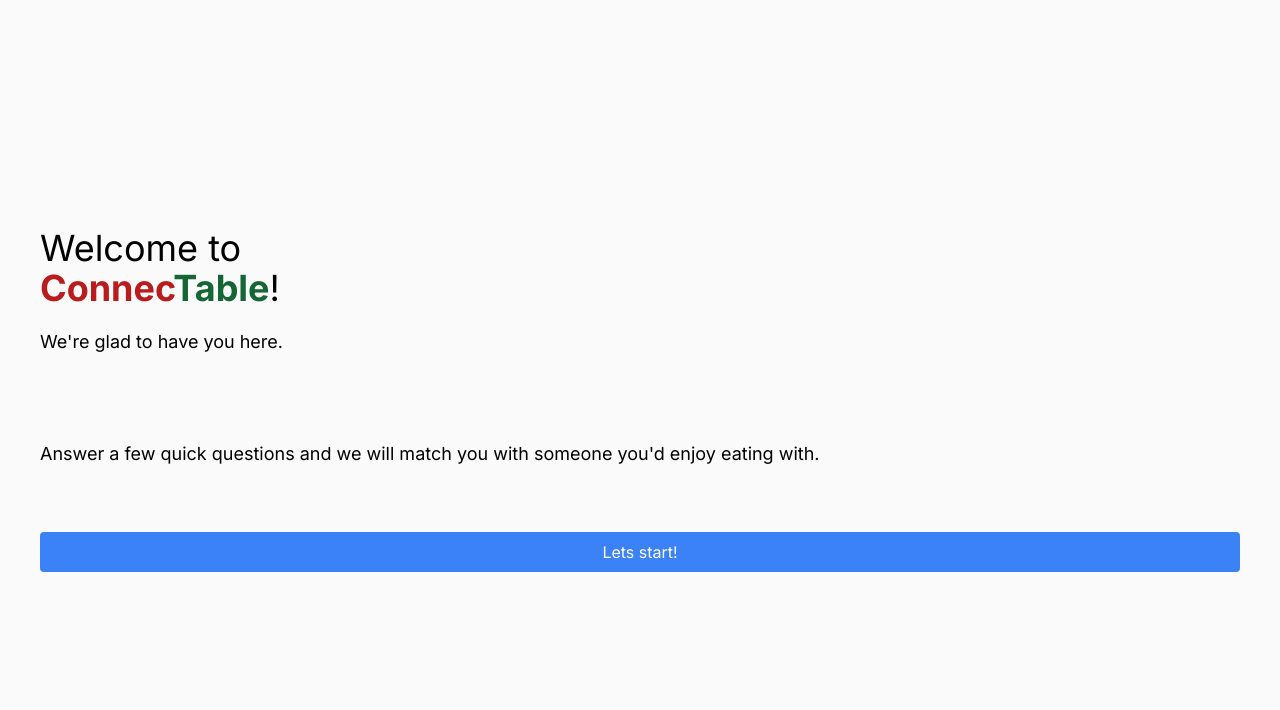
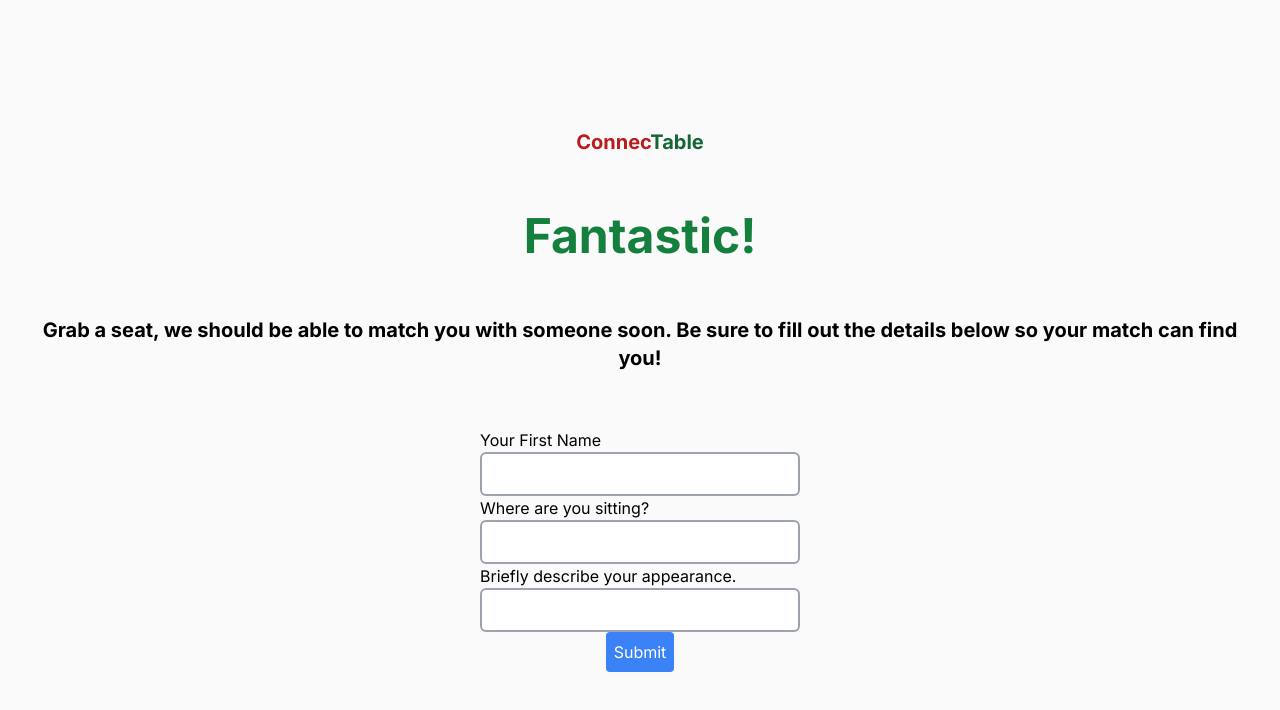
Before and after one commit to yuvraj-sarda/ConnecTable, a Next.js app: page /pairing in a window 1280 px wide. Shown: the top 710 px of the page. Built offline with nearby package versions, Linux system fonts and the light colour scheme; no server answers; the database is empty.

Commit message:
added pairing page

```diff
--- a/src/app/[eatery_id]/form/page.tsx
+++ b/src/app/[eatery_id]/form/page.tsx
@@ -133,12 +133,14 @@ function ConversationType({ setScreen, userData, setUserData }: any) {
   };
 
   const handleSubmit = () => {
-    if (matchFound(userData)) {
+    getUsers().then( (users) => {
+      if (users.length > 0) {
         router.push(`/match-found`);
       } else {
         // POST(userData);
         router.push(`/pairing`);
       }
+    })
   }
 
   return (
@@ -146,6 +148,7 @@ function ConversationType({ setScreen, userData, setUserData }: any) {
       <p className="font-bold text-xl">
         Finally, what kind of a conversation would you like to have today?
       </p>
+      <form>
         <div>
           <input type="radio" id="deep" value="snackable" onChange={handleChange}/>
           <label className="px-2">An easy, light conversation (a snackable chat!)</label>
@@ -164,6 +167,7 @@ function ConversationType({ setScreen, userData, setUserData }: any) {
         <button onClick={handleSubmit} className="bg-green-700 text-white rounded p-2 w-full">
           Find your match!
         </button>
+      </form>
     </div>
   );
 }
--- /dev/null
+++ b/src/app/pairing/page.tsx
@@ -0,0 +1,48 @@
+import { getUsers } from "../libs/getUsers";
+
+export default async function Pairing() {
+    const { users } = await getUsers();
+    const user = users[0];
+    const firstName = "Yuvraj";
+    const interests = ["Sports", "Music", "food"];
+    const location = "Sitting near the stairs.";
+    const outfit = "I'm wearing blue jeans and a creme hoody."
+
+    return (
+        <main className="flex min-h-screen flex-col items-left justify-center px-10 py-16">
+            <div className="">
+                <p className="text-xl text-center">
+                    <span className='text-red-700 font-bold'>Connec</span>
+                    <span className="text-green-800 font-bold">Table</span>
+                </p>
+
+                <p className="text-green-700 w-full text-center py-8 my-6 text-5xl font-bold">
+                    Fantastic!
+                </p>
+
+                <p className="text-black w-full text-center pb-8 my-6 text-xl font-bold">
+                    Grab a seat, we should be able to match you with someone soon. Be sure to fill out the details below so your match can find you!
+                </p>
+
+                <form className="flex flex-col items-center justify-center">
+                    <div className="flex flex-col items-left justify-center">
+                        <label className="text-left">Your First Name</label>
+                        <input type="text" className="rounded-md border-2 border-gray-400 p-2 w-80" />
+                    </div>
+                    <div className="flex flex-col items-left justify-center">
+                        <label className="text-left">Where are you sitting?</label>
+                        <input type="text" className="rounded-md border-2 border-gray-400 p-2 w-80" />
+                    </div>
+                    <div className="flex flex-col items-left justify-center">
+                        <label className="text-left">Briefly describe your appearance.</label>
+                        <input type="text" className="rounded-md border-2 border-gray-400 p-2 w-80" />
+                    </div>
+                    <button className="bg-blue-500 text-white rounded p-2 items-end" type="submit">
+                        Submit
+                    </button>
+                </form>
+            </div>
+
+        </main>
+    );
+}
```
Lines whose indentation alone changed are shown as unchanged.
